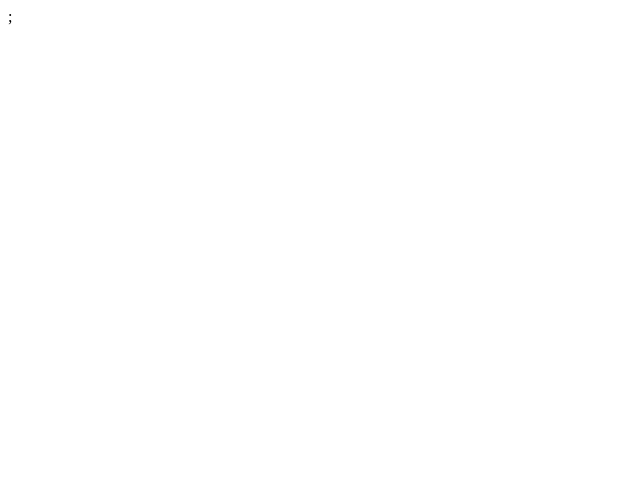
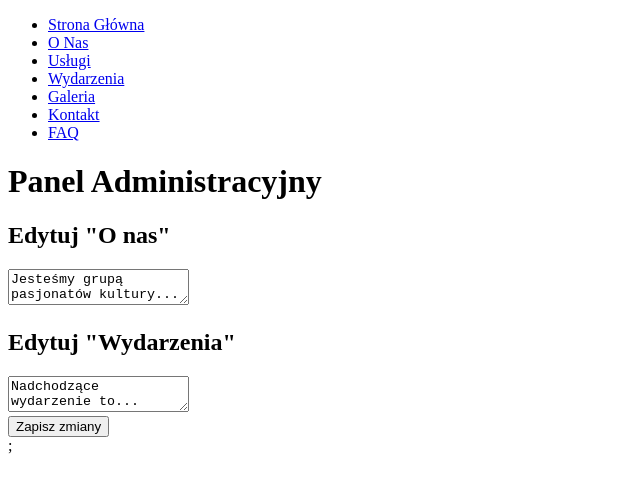
Before and after one commit to dawid24214/Creating-an-interactive-navigation-menu, a React (Vite) app: page /admin in a window 1280 px wide. Before the commit this address had no page. Shown: the top 492 px of the page, without its empty margins (0-640 px from the left). Built offline with nearby package versions, Linux system fonts and the light colour scheme; a web font is replaced by a local one.

Commit message:
Routing the Admin Panel
Let's add the admin panel page to the routing in App.jsx

```diff
--- a/src/App.jsx
+++ b/src/App.jsx
@@ -9,6 +9,7 @@ import {EventsPage} from "./pages/EventsPage.jsx"
 import {GalleryPage} from "./pages/GalleryPage.jsx"
 import {ContactPage} from "./pages/ContactPage.jsx"
 import {FaqPage} from "./pages/FaqPage.jsx"
+import {AdminPage} from "./pages/AdminPage.jsx";
 
 const HomeLayout = () => {
     return(
@@ -30,6 +31,7 @@ const Router = () => {
                 <Route path="/gallery" element={<GalleryPage />} />
                 <Route path="/contact" element={<ContactPage />} />
                 <Route path="/faq" element={<FaqPage />} />
+                    <Route path='/admin' element={<AdminPage/>}/>
                 </Route>
             </Routes>
         </BrowserRouter>
--- /dev/null
+++ b/src/pages/AdminPage.jsx
@@ -0,0 +1,43 @@
+import React, {useState} from "react";
+export const AdminPage = () =>{
+    const [aboutText, setAboutText] =useState('Jesteśmy grupą pasjonatów kultury...');
+    const [eventText, setEventText] = useState('Nadchodzące wydarzenie to...');
+
+    const handleAboutChange = (e) =>{
+        setAboutText(e.target.value);
+    };
+
+    const handleEventChange = (e) =>{
+        setEventText(e.target.value);
+    };
+
+    const handleSave = () =>{
+        console.log('Zapisano zmiany');
+        //Mozna zaimplementowac zapisy do bazy danych ,np Firebase
+    };
+
+    return(
+        <>
+            <div className='admin-page'>
+                <h1>Panel Administracyjny</h1>
+                <div className='edit-section'>
+                    <h2>Edytuj "O nas"</h2>
+                    <textarea
+                        value={aboutText}
+                        onChange={handleAboutChange}
+                        />
+                </div>
+                <div className='edit-section'>
+                    <h2>Edytuj "Wydarzenia"</h2>
+                    <textarea
+                        value={eventText}
+                        onChange={handleEventChange}
+                        />
+                </div>
+                <button onClick={handleSave}>Zapisz zmiany </button>
+            </div>
+        </>
+    )
+
+
+}
```
